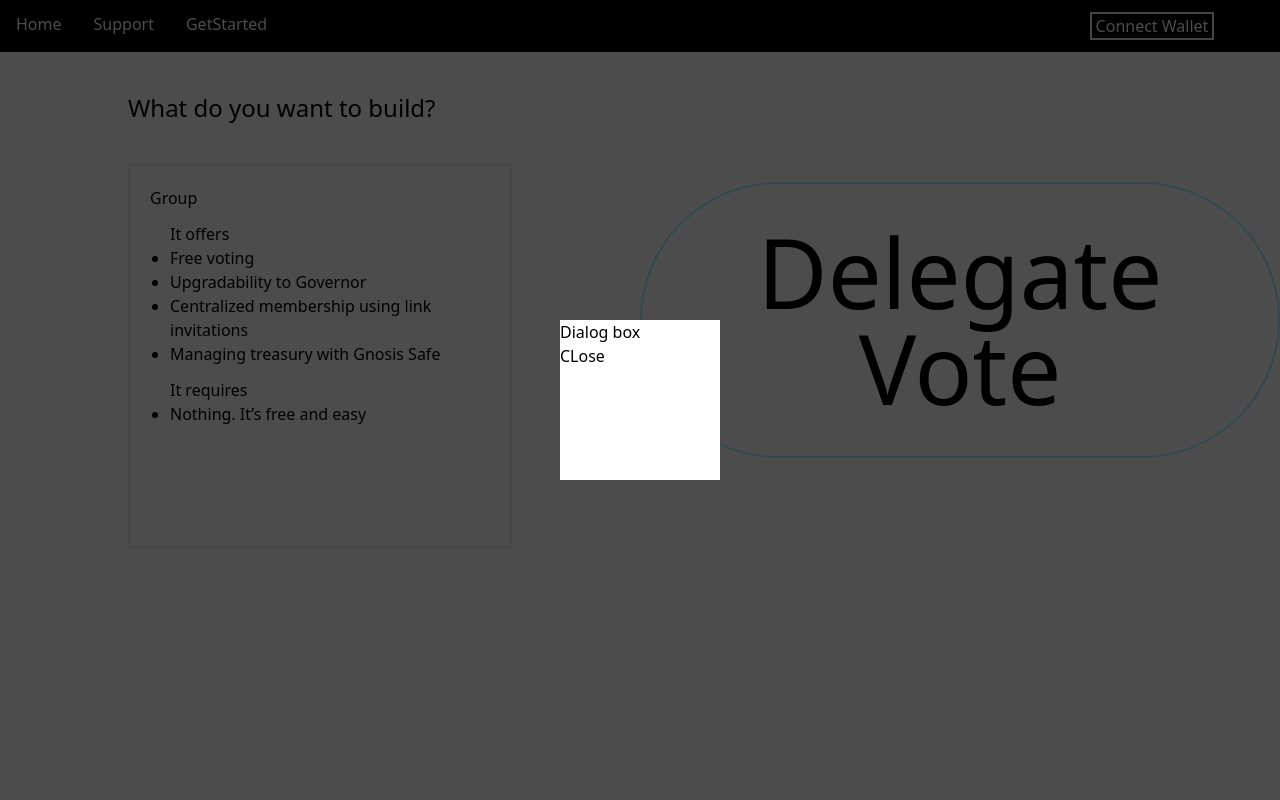
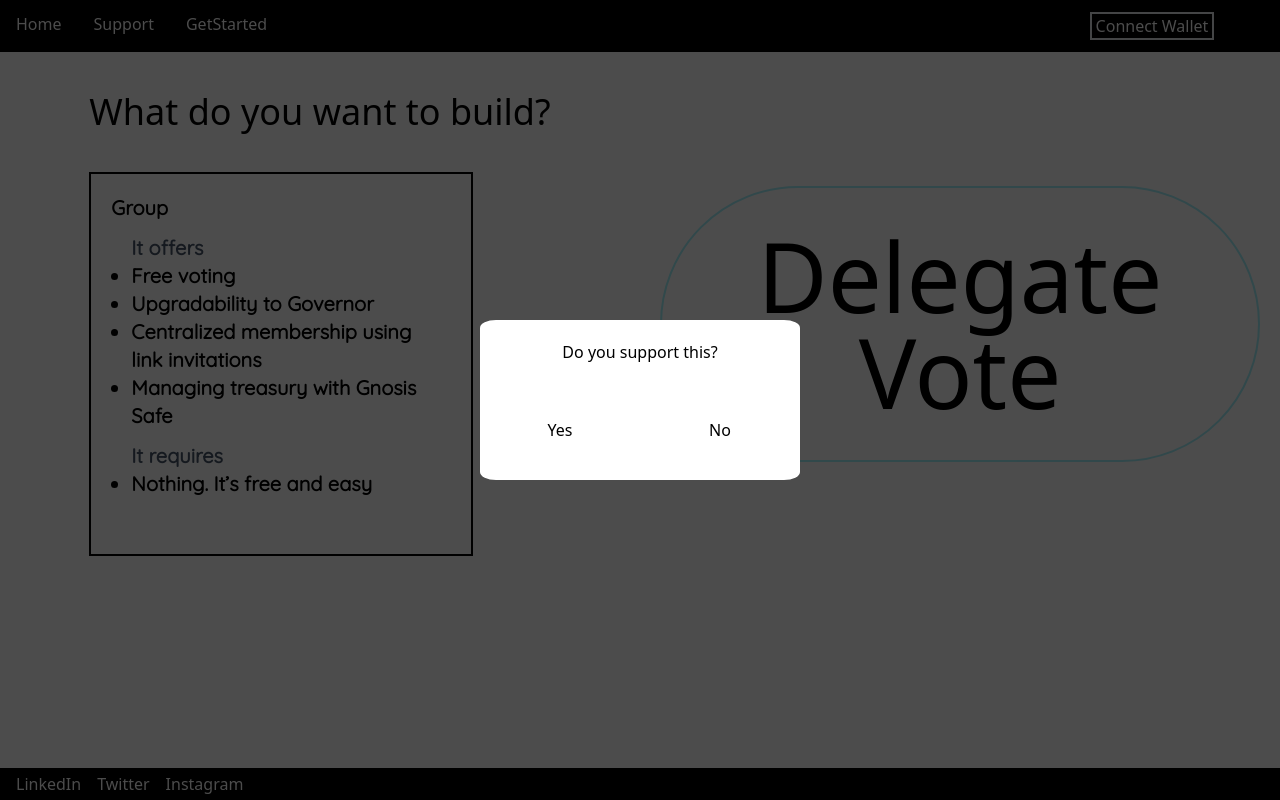
Before and after one commit to akash1520/Soc-Dio, a React (Create React App) app: page /getStarted in a window 1280 px wide. Both pictures are taken after a click on the button "Delegate Vote". Built offline with nearby package versions, Linux system fonts and the light colour scheme.

Commit message:
added deligate vote button and a portal for that

```diff
--- a/src/App.css
+++ b/src/App.css
@@ -24,6 +24,12 @@
     animation: bg-color ease-in-out 25s infinite;
 }
 
+.footer{
+    position: absolute;
+    bottom: 0;
+    width: 100vw;
+}
+
 @keyframes bg-color {
     0% {background-position-y: 0%;}
   25% {background-position-y: 25%;}
--- a/src/App.js
+++ b/src/App.js
@@ -1,5 +1,6 @@
 import { Route, Routes } from 'react-router-dom';
 import './App.css';
+import Footer from './components/Footer';
 import GetStarted from './components/GetStarted';
 import Home from './components/Home';
 import Navbar from './components/Navbar';
@@ -10,12 +11,15 @@ function App() {
     <div>
       <Routes>
         <Route element=<Navbar/>>
+
             <Route path='/' element=<Support/>/>
             <Route path='/support' element=<Support/>/>
             <Route path='/home' element=<Home/>/>
             <Route path='/getStarted' element=<GetStarted/>/>
+
         </Route>
       </Routes>
+      <Footer/>
     </div>
   );
 }
--- /dev/null
+++ b/src/components/Footer.js
@@ -0,0 +1,15 @@
+import React from 'react'
+
+
+
+export default function Footer() {
+  return (
+    <div className='footer bg-black text-white py-1'>
+    <ul className='flex gap-4 px-4'>
+        <li><a href='https://www.linkedin.com/in/akashmparmar/'>LinkedIn</a></li>
+        <li><a href='https://twitter.com/akashhuyaar'>Twitter</a></li>
+        <li><a href='https://www.instagram.com/akashhuyaar/'>Instagram</a></li>
+    </ul>
+    </div>
+  )
+}
--- a/src/components/GetStarted.js
+++ b/src/components/GetStarted.js
@@ -10,11 +10,11 @@ export default function GetStarted() {
   return (
     <div className='grid grid-cols-2'>
       <div className='justify-self-center self-center'>
-        <h1 className='text-2xl backdrop-blur-none my-10'>What do you want to build?</h1>
-        <div className='w-96 h-96 px-5 py-5 my-10 border-2'>
+        <h1 className='text-4xl backdrop-blur-none my-10'>What do you want to build?</h1>
+        <div className='w-96 h-96 px-5 py-5 my-10 text-xl qs font-semibold border-2 border-black'>
           <h1>Group</h1>
           <div className='px-5 my-3'>
-            <h3>It offers</h3>
+            <h3 className='text-slate-600'>It offers</h3>
             <ul className='list-disc'>
               <li>Free voting</li>
               <li>Upgradability to Governor</li>
@@ -23,18 +23,18 @@ export default function GetStarted() {
             </ul>
           </div>
           <div className='px-5 my-3'>
-            <h3>It requires</h3>
+            <h3 className='text-slate-600'>It requires</h3>
             <ul className='list-disc'>
               <li>Nothing. It’s free and easy</li>
             </ul>
           </div>
         </div>
       </div>
-      <div className='justify-self-center my-auto'>
+      <div className='justify-self-center my-auto mx-5'>
         <button onClick={(e)=>{
           setIsOpen(true)
         }} type='button' className='rounded-full border-2 border-cyan-200 hover:bg-cyan-300 px-10 py-10 text-8xl'>Delegate Vote</button>
-        <Modal open={isOpen} onClose={()=>setIsOpen(false)}>Dialog box</Modal>
+        <Modal open={isOpen} onClose={()=>setIsOpen(false)}>Do you support this?</Modal>
       </div>
     </div>
   )
--- a/src/components/Modal.js
+++ b/src/components/Modal.js
@@ -4,13 +4,14 @@ import ReactDOM from 'react-dom'
 
 const MODAL_STYLES = {
     position: 'relative',
-    width:'10rem',
+    width:'20rem',
     height:'10rem',
     top: '50%',
     left: '50%',
     transform: 'translate(-50%,-50%)',
     backgroundColor: '#fff',
     zIndex: 1000,
+    borderRadius:"5%"
 }
 
 const OVERLAY_STYLES={
@@ -28,9 +29,10 @@ export default function Modal({ open, children, onClose }) {
     if (!open) return null
     return ReactDOM.createPortal(<>
         <div style={OVERLAY_STYLES}>
-        <div style={MODAL_STYLES}>
-            <p>{children}</p>
-            <button onClick={onClose}>CLose</button>
+        <div className='grid grid-cols-2 justify-items-center py-5' style={MODAL_STYLES}>
+            <p className='col-span-full'>{children}</p>
+            <button onClick={onClose}>Yes</button>
+            <button onClick={onClose}>No</button>
         </div>
         </div>
         </>,document.getElementById('portal'))
--- a/src/components/Navbar.js
+++ b/src/components/Navbar.js
@@ -11,7 +11,7 @@ export default function Navbar() {
                     <li className='mx-4'><Link to="/support">Support</Link></li>
                     <li className='mx-4'><Link to="/getStarted">GetStarted</Link></li>
                 </div>
-                <div className='col-start-5 border-2 px-1 justify-self-center'><button>Connect Wallet</button></div>
+                <div className='col-start-5 hover:bg-slate-600 hover:scale-x-105 border-2 px-1 justify-self-center'><button>Connect Wallet</button></div>
             </div>
             <Outlet />
         </>
```
